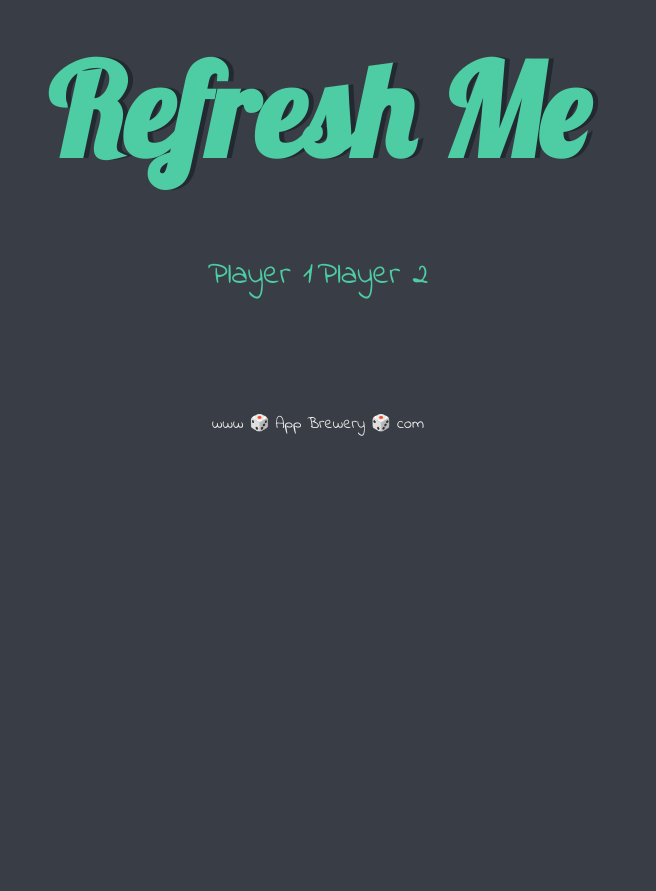
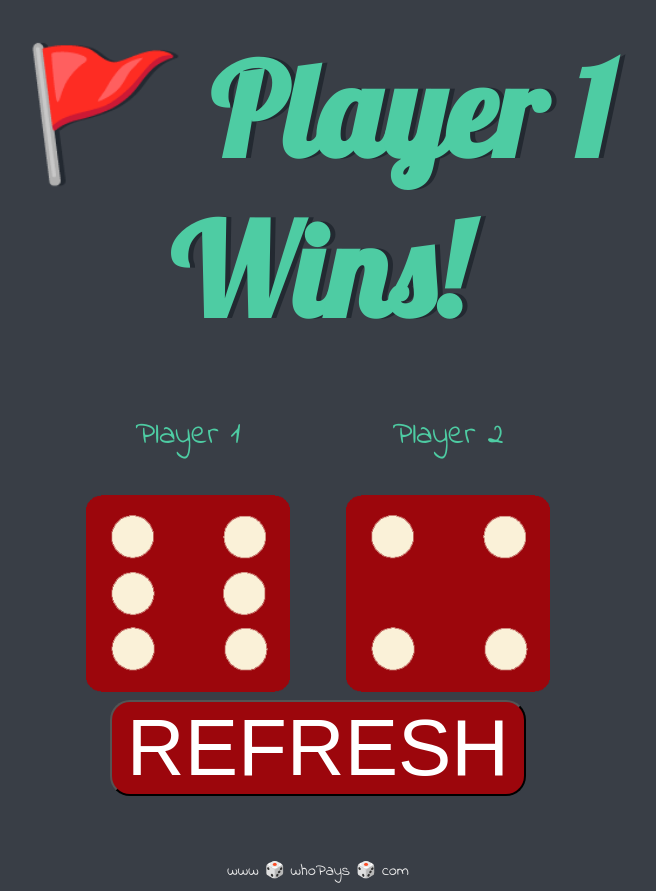
Before and after one commit to Ismoiljon1101/Bored-Play-this-a-bit-, a plain HTML site: page dicee.html in a window 1280 px wide. Shown: the whole page, without its empty margins (322-978 px from the left). Before the commit the page ends 800 px from the top, so only its background shows below. Drawn offline with Linux system fonts and the light colour scheme.

Commit message:
update was made!

```diff
--- a/dicee.html
+++ b/dicee.html
@@ -11,7 +11,7 @@
   </head>
   <body>
     <div class="container">
-      <h1>Refresh Me</h1>
+      <h1 id="header">Refresh Me</h1>
 
       <div class="dice">
         <p>Player 1</p>
@@ -23,7 +23,12 @@
         <img class="img2" src="" />
       </div>
     </div>
+    <div class="btn-box">
+      <button id="refreshButton">REFRESH </button>
 
-    <footer>www 🎲 App Brewery 🎲 com</footer>
+    </div>
+
+    <footer>www 🎲  whoPays 🎲 com</footer>
+    <script src="script.js"></script>
   </body>
 </html>
--- /dev/null
+++ b/script.js
@@ -0,0 +1,61 @@
+var randomNumber1 = Math.floor(Math.random() * 6) + 1; // from 1-6
+var randomDiceImage =  "images/dice" + randomNumber1 + ".png"; // dice1.png - dice6.png
+var image1 = document.querySelectorAll("img")[0];
+image1.setAttribute("src", randomDiceImage);
+
+var randomNumber2 = Math.floor(Math.random() * 6) + 1; // from 1-6
+var randomDiceImage2 =  "images/dice" + randomNumber2 + ".png"; // dice1.png - dice6.png
+var image2 = document.querySelectorAll("img")[1];
+image2.setAttribute("src", randomDiceImage2);
+
+
+if (randomNumber1 == randomNumber2){
+    document.querySelector("h1").innerHTML = " Draw!!"
+
+} else if (randomNumber1 > randomNumber2 ){
+
+    document.querySelector("h1").innerHTML = "🚩 Player 1 Wins!"
+} else if (randomNumber1 < randomNumber2 ){
+
+    document.querySelector("h1").innerHTML = " Player 2 Wins!🚩"
+}
+document.getElementById("refreshButton").addEventListener("click", function() {
+    location.reload();
+  });
+
+
+
+
+
+
+
+
+
+
+
+
+
+
+// First TRY FAILED
+
+// const randomImage =  [  'images/dice1.png', 'images/dice2.png', 'images/dice3.png', 'images/dice4.png', 'images/dice5.png', 'images/dice6.png'];
+// let randomNumber1 = randomImage[(Math.floor(Math.random() * randomImage.length))]
+// alert(randomNumber1[2])
+
+// const randomImage2 =  [  'images/dice1.png', 'images/dice2.png', 'images/dice3.png', 'images/dice4.png', 'images/dice5.png', 'images/dice6.png'];
+// let randomNumber2 = randomImage[(Math.floor(Math.random() * randomImage2.length))]
+// document.getElementsByClassName("img1")[0].src = randomNumber1;
+// document.getElementsByClassName("img2")[0].src = randomNumber2;
+
+// // document.getElementById("h1").innerHTML = "Draw!"
+
+
+
+// // if ( randomNumber1 == randomNumber2){
+
+
+
+// // } else if ( randomNumber(0) != randomNumber2){
+// //     // alert("your code is not working, if conditional is not working well");
+// //     document.getElementById("header").innerHTML = "Draw!"
+// // }
--- a/styles.css
+++ b/styles.css
@@ -39,3 +39,18 @@ footer {
   font-family: 'Indie Flower', cursive;
 
 }
+
+.btn-box{
+  display: flex;
+  align-items: center;
+  justify-content: center;}
+#refreshButton{
+  font-size: 5rem;
+  align-items: center;
+  /* margin-left: 37.59%; */
+  background-color:#9c060c;
+  color:white;
+  border-radius: 20px;
+  padding: 0 15px;
+
+}
```
